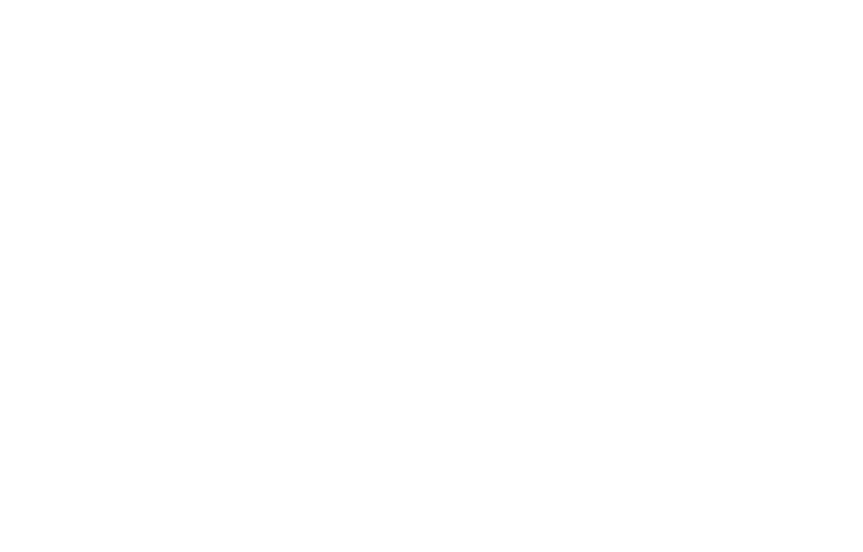
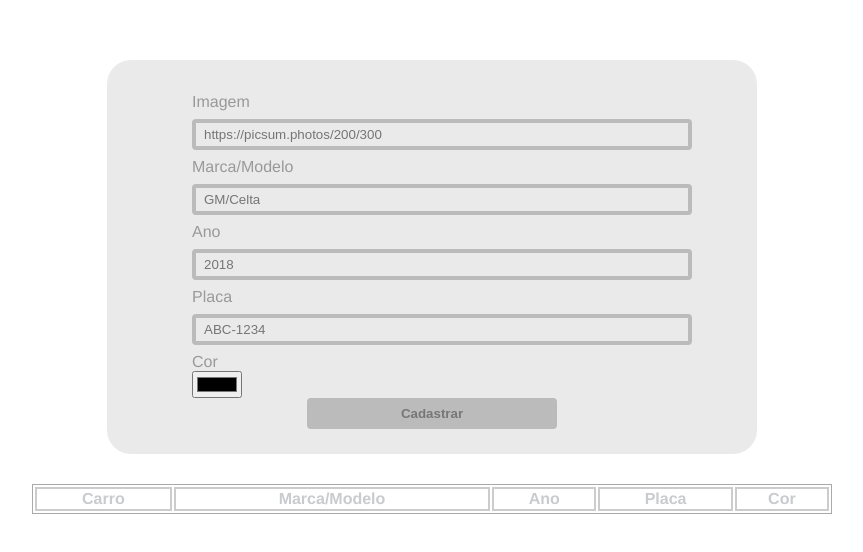
Before and after one commit to afx-nicolas/pre-work-brainnco, a website built with Vite: page dia4/app/index.html in a window 1280 px wide. Shown: the whole page, without its empty margins (208-1071 px from the left). Built offline with nearby package versions, Linux system fonts and the light colour scheme.

Commit message:
Solve Exercise 01

```diff
--- a/dia4/app/index.html
+++ b/dia4/app/index.html
@@ -7,6 +7,45 @@
     <title>Dia 4</title>
   </head>
   <body>
+    <form data-js="car-form">
+      <div class="input-wrapper">
+        <div class="field">
+          <label for="image">Imagem</label>
+          <input
+            type="text"
+            id="image"
+            placeholder="https://picsum.photos/200/300"
+          />
+        </div>
+        <div class="field">
+          <label for="brand-model">Marca/Modelo</label>
+          <input type="text" id="brand-model" placeholder="GM/Celta" />
+        </div>
+        <div class="field">
+          <label for="year">Ano</label>
+          <input type="number" id="year" placeholder="2018" />
+        </div>
+        <div class="field">
+          <label for="plate">Placa</label>
+          <input type="text" id="plate" placeholder="ABC-1234" />
+        </div>
+        <div class="field">
+          <label for="color">Cor</label>
+          <input type="color" id="color" />
+        </div>
+      </div>
+      <button class="add-car" data-js="add-car">Cadastrar</button>
+    </form>
+    <table class="car-table" width="100%">
+      <thead>
+        <th>Carro</th>
+        <th>Marca/Modelo</th>
+        <th>Ano</th>
+        <th>Placa</th>
+        <th>Cor</th>
+      </thead>
+      <tbody data-js="table"></tbody>
+    </table>
     <script type="module" src="/main.js"></script>
   </body>
 </html>
--- a/dia4/app/style.css
+++ b/dia4/app/style.css
@@ -3,6 +3,81 @@ body {
   -webkit-font-smoothing: antialiased;
   -moz-osx-font-smoothing: grayscale;
   text-align: center;
-  color: #2c3e50;
+  color: #c9cbcf;
   margin-top: 60px;
 }
+
+form {
+  display: flex;
+  flex-direction: column;
+  width: min(600px, 100%);
+  align-items: center;
+  justify-content: center;
+  background-color: #eaeaea;
+  margin: 0 auto;
+  padding: 25px;
+  border-radius: 1.5rem;
+}
+
+form div.input-wrapper {
+  width: 80%;
+}
+
+form div.input-wrapper div.field {
+  display: flex;
+  width: 100%;
+  flex-direction: column;
+  align-items: start;
+}
+
+form div.input-wrapper div.field label {
+  color: #999;
+  margin-top: 0.5rem;
+}
+
+form div.input-wrapper div.field input:not([type="color"]) {
+  width: 100%;
+  margin-top: 0.5rem;
+  padding: 0.25rem 0.25rem 0.25rem 0.5rem;
+  background-color: transparent;
+  border: 4px solid #bbb;
+  border-radius: 0.25rem;
+  color: #555;
+}
+
+button.add-car {
+  width: min(250px, 100%);
+  padding: 0.5rem;
+  background-color: #bbb;
+  border: none;
+  border-radius: 0.25rem;
+  color: #777;
+  cursor: pointer;
+  font-weight: 700;
+  transition-duration: 0.3s;
+}
+
+button.add-car:hover {
+  background-color: #c9c9c9;
+  color: #555;
+}
+
+table {
+  width: min(800px, 100%);
+  border: 1px solid #aaa;
+  margin: 30px auto 0;
+}
+
+table th,
+table td {
+  border: 2px solid #ccc;
+}
+
+table tr td {
+  padding: 0.25rem;
+  color: #333;
+}
+
+table tr td img {
+  width: 128px;
+}
```
